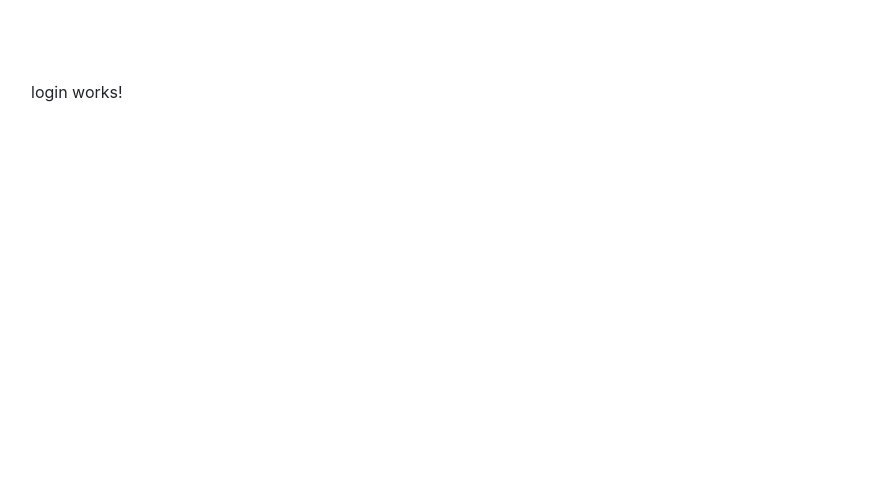
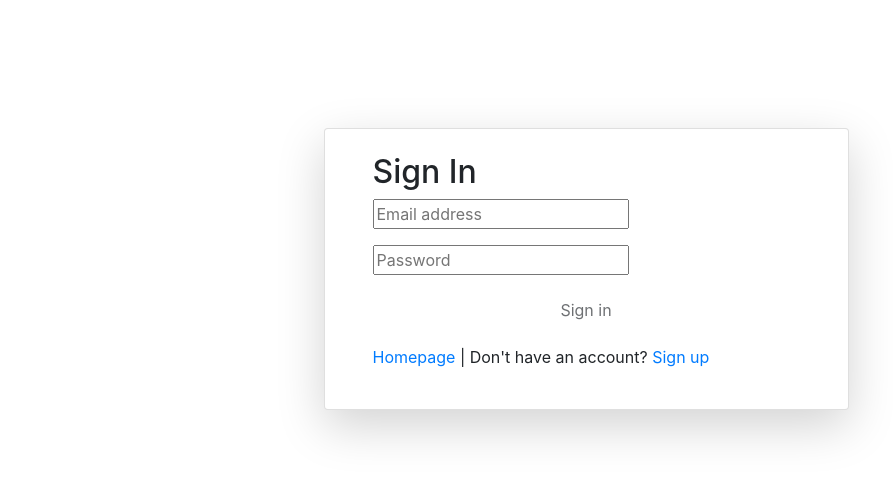
Before and after one commit to WesselvanGils/pharma-partners-webapp, an Angular app: page /login in a window 1280 px wide. Shown: the top 478 px of the page, without its empty margins (54-947 px from the left). Built offline with nearby package versions, Linux system fonts and the light colour scheme.

Commit message:
removed register and login now functions

```diff
--- a/src/app/core/auth/auth.service.ts
+++ b/src/app/core/auth/auth.service.ts
@@ -87,38 +87,6 @@ export class AuthService
 			);
 	}
 
-    // Sends a register request to the backend api taking the userdata as a User object as input
-    // Saves the user to local storage if the register is successfull
-    // Returns an error if the register was unsuccessfull or an error occured at the api
-	register(userData: User): Observable<User>
-	{
-		this.loggingService.log(`User with data: ${userData} attempted to register.`)
-
-		return this.http
-			.post<User>(`${environment.apiUrl}auth/signup`, userData, {
-				headers: this.headers,
-			})
-			.pipe(
-				map((user) =>
-				{
-                    // Executes if the register was successfull
-                    this.saveUserToLocalStorage(user);
-					this.currentUser$.next(user);
-					this.alertService.success('You have been signed up!');
-					return user;
-				}),
-				catchError((error: any) =>
-				{
-                    // Executes if the register was unsuccessfull or if an error occured
-					console.log('error:', error);
-					console.log('error.message:', error.message);
-					console.log('error.error.message:', error.error.message);
-					this.alertService.error(error.error.message || error.message);
-					return of(undefined);
-				})
-			);
-	}
-
 	// Removes the user from the local storage.
 	// As a result the user is logged out.
 	logout(): void
--- a/src/app/core/auth/login/login.component.html
+++ b/src/app/core/auth/login/login.component.html
@@ -1 +1,50 @@
-<p>login works!</p>
+<div class="container login-container">
+	<div class="row justify-content-center">
+		<div class="col-sm-10 col-md-8 col-lg-6 my-5">
+			<div class="card card-auth shadow-lg p-3 px-md-5 py-md-4">
+				<h2>Sign In</h2>
+				<form class="form-signin" [formGroup]="loginForm" (ngSubmit)="onSubmit()">
+					<div class="form-group">
+						<input type="email" placeholder="Email address" formControlName="email" id="inputEmail"
+							aria-describedby="emailHelp"
+							[ngClass]="{'is-invalid':loginForm.get('email').invalid && loginForm.get('email').touched}" />
+						<span *ngIf="
+							!loginForm.get('email').valid && loginForm.get('email').touched
+							"class="invalid-feedback">
+							<p id="email-invalid">Please enter a valid email address</p>
+						</span>
+					</div>
+					<div class="form-group">
+						<input type="password" placeholder="Password" formControlName="password"
+							id="inputPassword" [ngClass]="{
+								'is-invalid':
+								loginForm.get('password').invalid &&
+								loginForm.get('password').touched}" />
+						<span *ngIf="
+							!loginForm.get('password').valid &&
+							loginForm.get('password').touched" class="invalid-feedback">
+							<p id="password-invalid">Please enter a valid password</p>
+						</span>
+					</div>
+
+					<div class="form-group">
+						<button id="submitbutton" class="btn btn-block" type="submit"
+							[disabled]="!loginForm.valid && !submitted">
+							Sign in
+						</button>
+					</div>
+
+					<p>
+						<a routerLink="/">Homepage</a> |
+						Don't have an account?
+						<a routerLink="/signup">Sign up</a>
+					</p>
+
+					<div class="form-group">
+						<app-alert></app-alert>
+					</div>
+				</form>
+			</div>
+		</div>
+	</div>
+</div>
--- a/src/app/core/auth/login/login.component.ts
+++ b/src/app/core/auth/login/login.component.ts
@@ -1,15 +1,91 @@
-import { Component, OnInit } from '@angular/core';
+import { Component, OnInit } from "@angular/core"
+import { FormGroup, FormControl, Validators } from "@angular/forms"
+import { Router } from "@angular/router"
+import { Subscription } from "rxjs"
+import { User } from "src/app/models/user.model"
+import { AuthService } from "../auth.service"
 
 @Component({
-  selector: 'app-login',
-  templateUrl: './login.component.html',
-  styleUrls: ['../auth.component.css']
+	selector: "app-login",
+	templateUrl: "./login.component.html",
+	styleUrls: ["../auth.component.css"]
 })
 export class LoginComponent implements OnInit {
+	loginForm: FormGroup
+	subs: Subscription
+	submitted = false
 
-  constructor() { }
+	constructor(private authService: AuthService, private router: Router) {}
 
-  ngOnInit(): void {
-  }
+	ngOnInit(): void {
+		this.loginForm = new FormGroup({
+			email: new FormControl(null, [
+				Validators.required,
+				this.validEmail.bind(this)
+			]),
+			password: new FormControl(null, [
+				Validators.required,
+				this.validPassword.bind(this)
+			])
+		})
 
+		this.subs = this.authService
+			.getUserFromLocalStorage()
+			.subscribe((user: User) => {
+				if (user) {
+					console.log("User already logged in > to dashboard")
+					this.router.navigate(["/"])
+				}
+			})
+	}
+
+	ngOnDestroy(): void {
+		if (this.subs) {
+			this.subs.unsubscribe()
+		}
+	}
+
+	onSubmit(): void {
+		if (this.loginForm.valid) {
+			this.submitted = true
+			const email = this.loginForm.value.email
+			const password = this.loginForm.value.password
+			this.authService
+				.login(email, password)
+				// .pipe(delay(1000))
+				.subscribe(user => {
+					if (user) {
+						console.log("Logged in")
+						this.router.navigate(["/"])
+					}
+					this.submitted = false
+				})
+		} else {
+			this.submitted = false
+			console.error("loginForm invalid")
+		}
+	}
+
+	validEmail(control: FormControl): { [s: string]: boolean } {
+		const email = control.value
+		const regexp = new RegExp(
+			"^[a-zA-Z0-9_.+-]+@[a-zA-Z0-9-]+.[a-zA-Z0-9-.]+$"
+		)
+		if (regexp.test(email) !== true) {
+			return { email: false }
+		} else {
+			return null
+		}
+	}
+
+	validPassword(control: FormControl): { [s: string]: boolean } {
+		const password = control.value
+		const regexp = new RegExp("^[a-zA-Z]([a-zA-Z0-9]){2,14}")
+		const test = regexp.test(password)
+		if (regexp.test(password) !== true) {
+			return { password: false }
+		} else {
+			return null
+		}
+	}
 }
--- a/src/app/core/auth/register/register.component.html
+++ /dev/null
@@ -1 +0,0 @@
-<p>register works!</p>
--- a/src/app/core/auth/register/register.component.ts
+++ /dev/null
@@ -1,15 +0,0 @@
-import { Component, OnInit } from '@angular/core';
-
-@Component({
-  selector: 'app-register',
-  templateUrl: './register.component.html',
-  styleUrls: ['../auth.component.css']
-})
-export class RegisterComponent implements OnInit {
-
-  constructor() { }
-
-  ngOnInit(): void {
-  }
-
-}
```
Also changed, not shown: src/app/app.module.ts (+4 -5 lines), 1 other file (tests, documents, lock files or other folders). Lines whose indentation alone changed are shown as unchanged.
